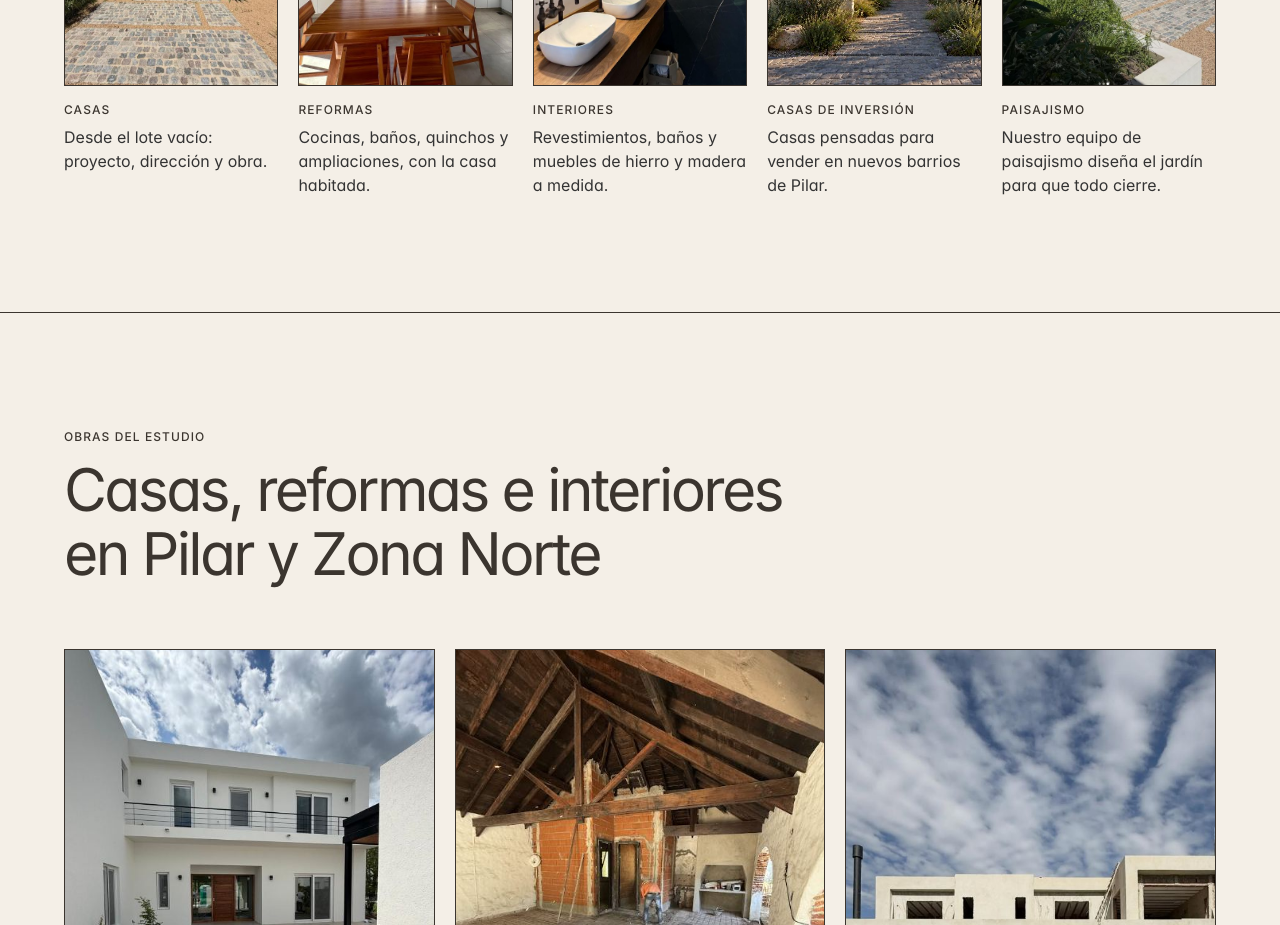
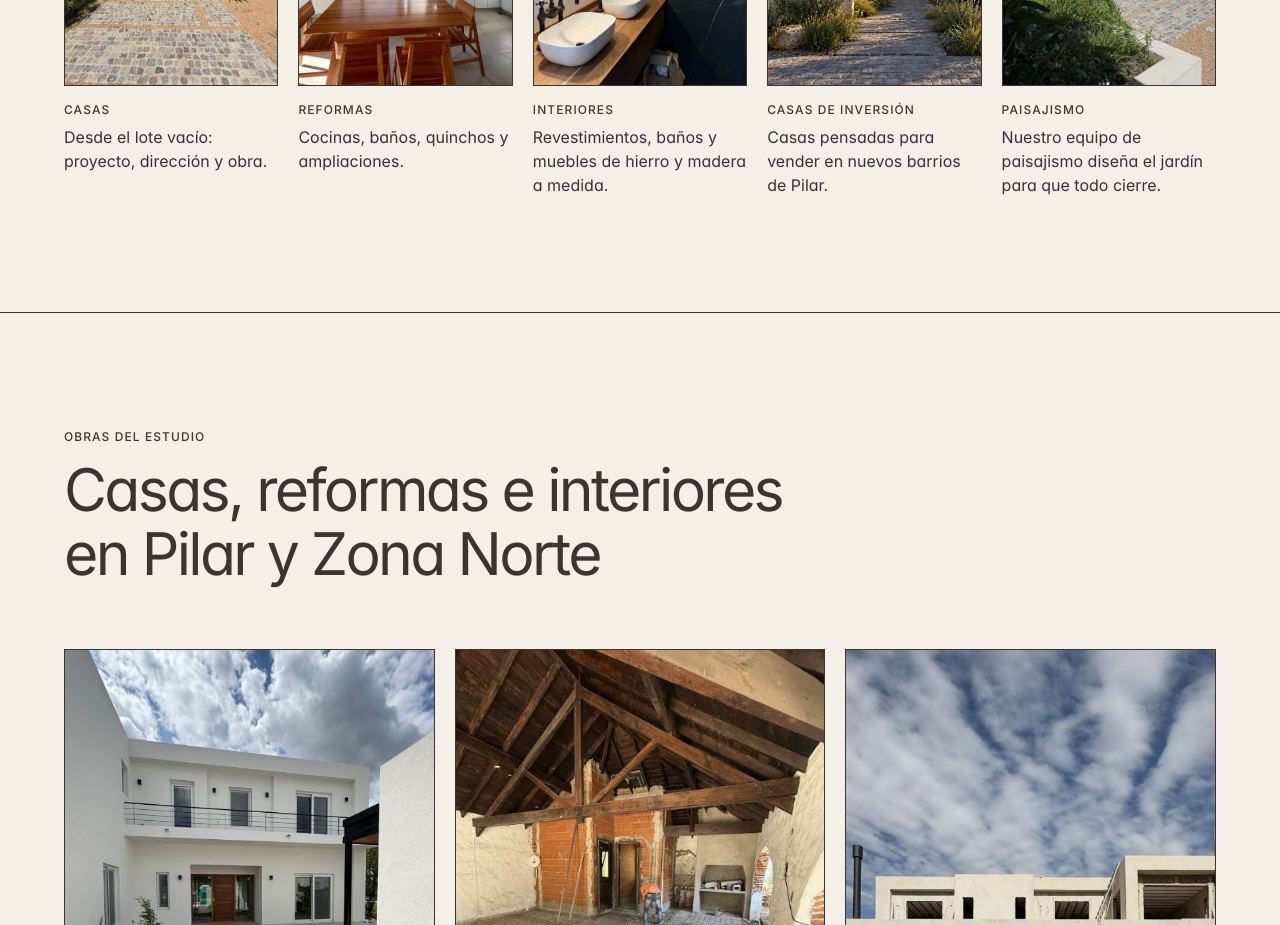
Before and after one commit to marcosvirasoro97-arq/marcosvirasoro-arquitectura, a plain HTML site: page index.html in a window 1280 px wide. Shown: the part 1940-2865 px from the top of the page. Drawn offline with Linux system fonts and the light colour scheme.

Commit message:
Reformas: sin 'con la casa habitada'
Co-Authored-By: Claude Opus 5.5 <noreply@anthropic.com>
Claude-Session: https://claude.ai/code/session_01TEnw4XWmWtiikwQVsm34Hd

```diff
--- a/index.html
+++ b/index.html
@@ -210,7 +210,7 @@ input:focus,textarea:focus{outline:0;border-bottom-width:2px}
       <div class="head"><div><p class="label">Servicios</p><h2 class="h2" id="serv-h" style="margin-top:14px">Cinco formas de trabajar juntos</h2></div></div>
       <div class="grid4">
         <article class="svc"><figure><img src="img/acceso-principal.jpg" alt="Frente de una casa blanca con puerta de madera, galería y camino de adoquines" loading="lazy" style="object-position:50% 60%"></figure><h3 class="label">Casas</h3><p>Desde el lote vacío: proyecto, dirección y obra.</p></article>
-        <article class="svc"><figure><img src="img/reforma-de-cocina.jpg" alt="Cocina blanca reformada con mesa de madera y vigas a la vista" loading="lazy"></figure><h3 class="label">Reformas</h3><p>Cocinas, baños, quinchos y ampliaciones, con la casa habitada.</p></article>
+        <article class="svc"><figure><img src="img/reforma-de-cocina.jpg" alt="Cocina blanca reformada con mesa de madera y vigas a la vista" loading="lazy"></figure><h3 class="label">Reformas</h3><p>Cocinas, baños, quinchos y ampliaciones.</p></article>
         <article class="svc"><figure><img src="img/bano-con-revestimiento-oscuro.jpg" alt="Baño con pared oscura con vetas, dos bachas y grifería de bronce" loading="lazy"></figure><h3 class="label">Interiores</h3><p>Revestimientos, baños y muebles de hierro y madera a medida.</p></article>
         <article class="svc"><figure><img src="img/casa-de-inversion-en-san-miguel.jpg" alt="Fachada de una casa de una planta con muros blancos y galería para dos autos" loading="lazy" style="object-position:40% 50%"></figure><h3 class="label">Casas de inversión</h3><p>Casas pensadas para vender en nuevos barrios de Pilar.</p></article>
         <article class="svc"><figure><img src="img/galeria-y-jardin-de-acceso.jpg" alt="Jardín de acceso con agaves y plantas junto a una galería" loading="lazy" style="object-position:30% 100%"></figure><h3 class="label">Paisajismo</h3><p>Nuestro equipo de paisajismo diseña el jardín para que todo cierre.</p></article>
```
